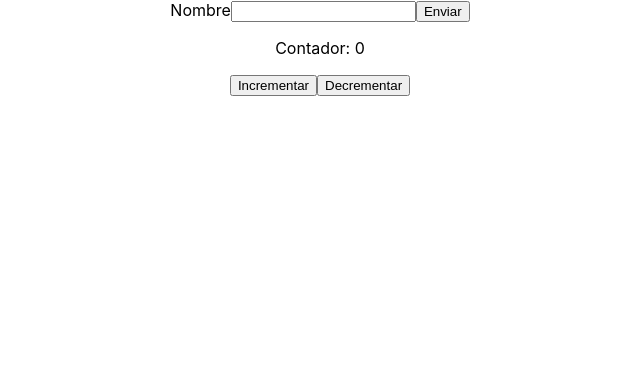
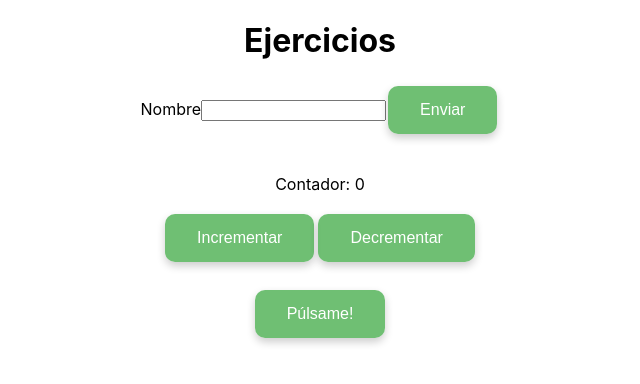
Before and after one commit to MikeArJay/Ejercicio1-Componentes-sencillos-React, a React (Create React App) app: page / in a window 1280 px wide. Shown: the top 384 px of the page, without its empty margins (320-960 px from the left). Built offline with nearby package versions, Linux system fonts and the light colour scheme.

Commit message:
ejercicio 3 y modificacion de css

```diff
--- a/src/App.css
+++ b/src/App.css
@@ -1,3 +1,39 @@
 .App {
   text-align: center;
 }
+
+h2 {
+  color: #f06292; /* A vibrant pink */
+  font-size: 2.5em;
+  font-weight: bold;
+  text-shadow: 2px 2px 4px rgba(0, 0, 0, 0.2); /* Subtle shadow */
+  margin-bottom: 20px;
+  text-align: center;
+  background-color: #f0f0f0; /* Light gray background */
+  padding: 10px 20px;
+  border-radius: 10px;
+  box-shadow: 0 2px 5px rgba(0, 0, 0, 0.1);
+}
+
+button {
+  background-color: rgba(76, 175, 80, 0.8); /* Verde con 80% de opacidad */
+  border: none;
+  color: white;
+  padding: 15px 32px;
+  text-align: center;
+  text-decoration: none;
+
+  display: inline-block;
+  font-size: 16px;
+  margin: 4px 2px;
+  cursor: pointer;
+
+  transition: background-color 0.3s ease; /* Smooth transition on hover */
+  border-radius: 10px;
+  box-shadow: 0
+  4px 8px rgba(0, 0, 0, 0.2); /* Sombra suave */
+}
+
+button:hover {
+  background-color: #3e8e41; /* Darker green on hover */
+}
--- a/src/App.js
+++ b/src/App.js
@@ -1,12 +1,19 @@
 import './App.css';
 import Contador from './Contador';
 import Formulario from './Formulario';
+import ToggleVisibilidad from './ToggleVisibilidad';
 
 function App() {
   return (
     <div className="App">
+      <h1>Ejercicios</h1>
       <Formulario/>
+      <br/>
       <Contador/>
+      <br/><br/>
+
+      <ToggleVisibilidad/>
+
     </div>
   );
 }
--- a/src/Formulario.js
+++ b/src/Formulario.js
@@ -16,11 +16,11 @@ function Formulario() {
         <>
         <form onSubmit={HandleSubmit}>
             <label>Nombre
-            <input type = "text" value={nombre} on onChange={handleChange}></input>
+            <input type = "text" value={nombre} onChange={handleChange}></input>
             </label>
             <button type="submit">Enviar</button>
         </form>
-        {mostratMensaje && <p>!Hola, {nombre}!</p>}
+        {mostratMensaje && <p>¡Hola, {nombre}!</p>}
         </>
     );
 }
--- /dev/null
+++ b/src/ToggleVisibilidad.js
@@ -0,0 +1,18 @@
+import React,{useState} from "react";
+
+function ToggleVisibilidad () {
+const [visible,setVisible] = useState(false);
+const handleToggle = () => {
+    setVisible(!visible);
+};
+
+return(
+    <>
+    <button onClick={handleToggle}>{visible ? 'Ocultar': 'Púlsame!'}</button>
+    {visible && <h2>Sorpresa!</h2>}
+    </>
+);
+
+};
+
+export default ToggleVisibilidad;
```
